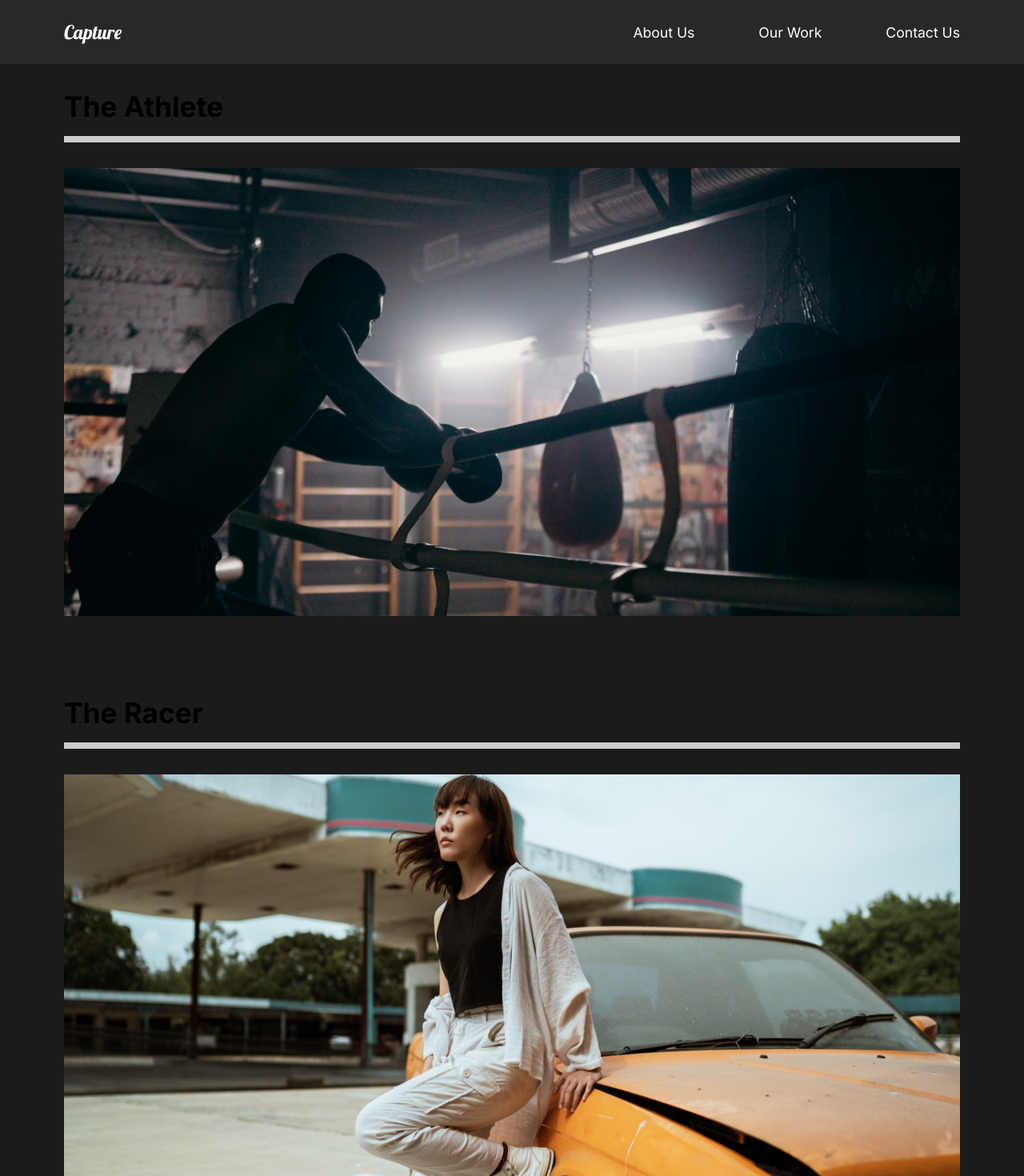
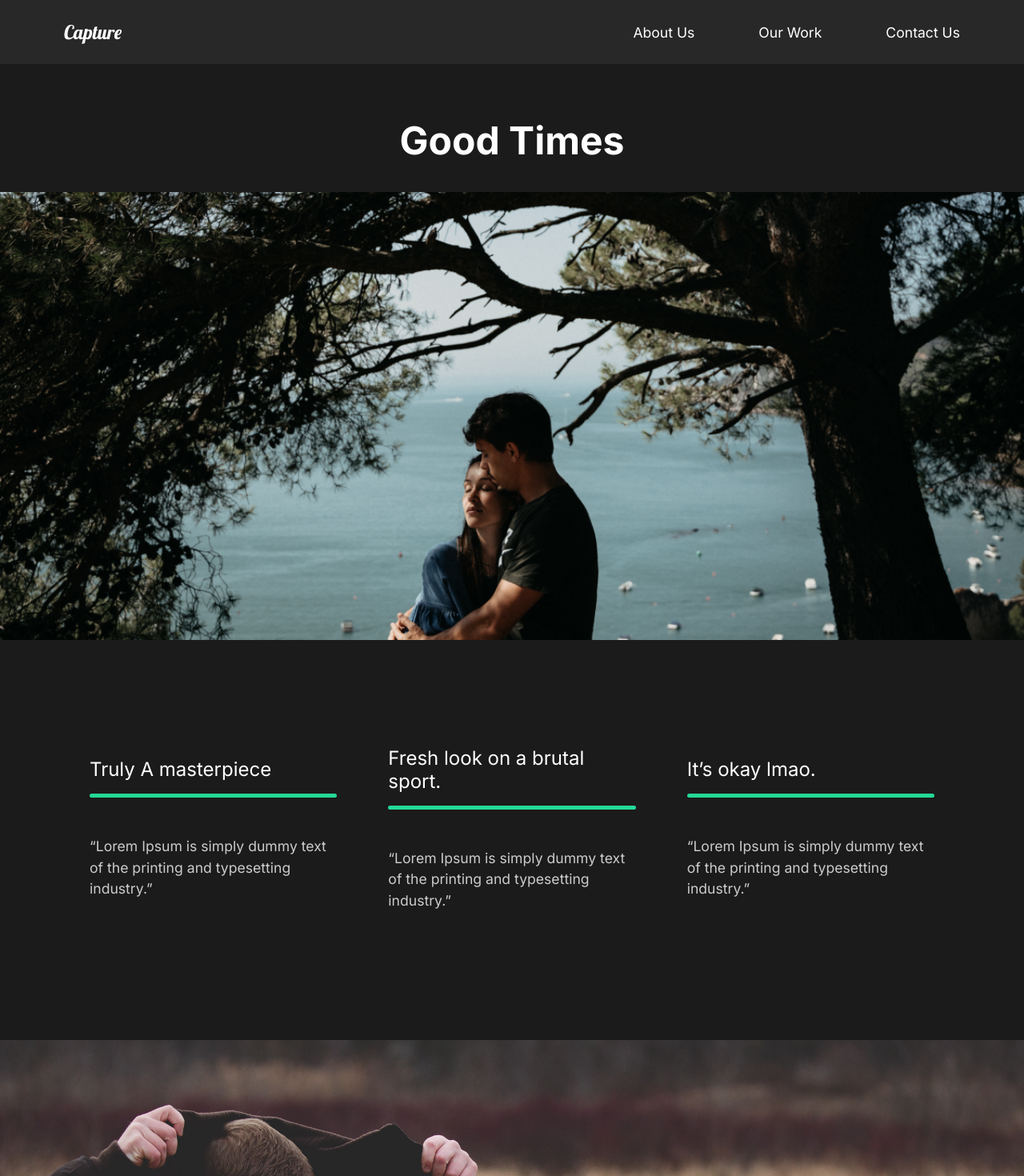
Before and after one commit to mohasin-hossain/film-mania-react, a React (Create React App) app: page /work/good-times in a window 1280 px wide. Shown: the top 1470 px of the page at 80% size. Built offline with nearby package versions, Linux system fonts and the light colour scheme.

Commit message:
Movie Details page

```diff
--- a/src/App.js
+++ b/src/App.js
@@ -5,6 +5,7 @@
 import AboutUs from "./pages/AboutUs";
 import OurWork from "./pages/OurWork";
 import ContactUs from "./pages/ContactUs";
+import MovieDetail from "./pages/MovieDetail";
 // Importing Navigation
 import Nav from "./components/Nav";
 // Router
@@ -19,8 +20,11 @@
         <Route path="/" exact>
           <AboutUs />
         </Route>
-        <Route path="/work">
+        <Route path="/work" exact>
           <OurWork />
+        </Route>
+        <Route path="/work/:id">
+          <MovieDetail />
         </Route>
         <Route path="/contact">
           <ContactUs />
--- /dev/null
+++ b/src/MovieState.js
@@ -0,0 +1,81 @@
+//Import Images
+import athlete from './img/athlete-small.png';
+import goodtimes from './img/goodtimes-small22.png';
+import theracer from './img/theracer-small22.png';
+import athlete2 from './img/athlete2.png';
+import goodtimes2 from './img/good-times2.jpg';
+import theracer2 from './img/the-racer2.jpg';
+
+export const MovieState = () => {
+  return [
+    {
+      title: 'The Athlete',
+      mainImg: athlete,
+      secondaryImg: athlete2,
+      url: '/work/the-athlete',
+      awards: [
+        {
+          title: 'Truly A masterpiece',
+          description:
+            '“Lorem Ipsum is simply dummy text of the printing and typesetting industry.”',
+        },
+        {
+          title: 'Fresh look on a brutal sport.',
+          description:
+            '“Lorem Ipsum is simply dummy text of the printing and typesetting industry.”',
+        },
+        {
+          title: 'It’s okay lmao.',
+          description:
+            '“Lorem Ipsum is simply dummy text of the printing and typesetting industry.”',
+        },
+      ],
+    },
+    {
+      title: 'Good Times',
+      mainImg: goodtimes,
+      url: '/work/good-times',
+      secondaryImg: goodtimes2,
+      awards: [
+        {
+          title: 'Truly A masterpiece',
+          description:
+            '“Lorem Ipsum is simply dummy text of the printing and typesetting industry.”',
+        },
+        {
+          title: 'Fresh look on a brutal sport.',
+          description:
+            '“Lorem Ipsum is simply dummy text of the printing and typesetting industry.”',
+        },
+        {
+          title: 'It’s okay lmao.',
+          description:
+            '“Lorem Ipsum is simply dummy text of the printing and typesetting industry.”',
+        },
+      ],
+    },
+    {
+      title: 'The Racer',
+      mainImg: theracer,
+      url: '/work/the-racer',
+      secondaryImg: theracer2,
+      awards: [
+        {
+          title: 'Truly A masterpiece',
+          description:
+            '“Lorem Ipsum is simply dummy text of the printing and typesetting industry.”',
+        },
+        {
+          title: 'Fresh look on a brutal sport.',
+          description:
+            '“Lorem Ipsum is simply dummy text of the printing and typesetting industry.”',
+        },
+        {
+          title: 'It’s okay lmao.',
+          description:
+            '“Lorem Ipsum is simply dummy text of the printing and typesetting industry.”',
+        },
+      ],
+    },
+  ];
+};
--- /dev/null
+++ b/src/pages/MovieDetail.js
@@ -0,0 +1,109 @@
+import React, { useState, useEffect } from "react";
+import { useHistory } from "react-router-dom";
+import { MovieState } from "../MovieState";
+import styled from "styled-components";
+
+const MovieDetail = () => {
+  const history = useHistory();
+  const url = history.location.pathname;
+  const [movies, setMovies] = useState(MovieState());
+  const [movie, setMovie] = useState(null);
+
+  useEffect(() => {
+    const currentMovie = movies.filter((movie) => movie.url === url);
+    setMovie(currentMovie[0]);
+  }, [movies, url]);
+
+  return (
+    <>
+      {movie && (
+        <Details>
+          <HeadLine>
+            <h2>{movie.title}</h2>
+            <img src={movie.mainImg} alt={movie.title} />
+          </HeadLine>
+          <Awards>
+            {movie.awards.map((award) => (
+              <Award
+                title={award.title}
+                description={award.description}
+                key={award.title}
+              />
+            ))}
+          </Awards>
+          <ImageDisplay>
+            <img src={movie.secondaryImg} alt="movie" />
+          </ImageDisplay>
+        </Details>
+      )}
+    </>
+  );
+};
+
+const Details = styled.div`
+  color: white;
+`;
+
+const HeadLine = styled.div`
+  min-height: 90vh;
+  padding-top: 20vh;
+  position: relative;
+  h2 {
+    position: absolute;
+    top: 10%;
+    left: 50%;
+    transform: translate(-50%, -10%);
+  }
+  img {
+    width: 100%;
+    height: 70vh;
+    object-fit: cover;
+  }
+`;
+
+const Awards = styled.div`
+  min-height: 50vh;
+  margin: 3rem 5rem;
+  display: flex;
+  align-items: center;
+  justify-content: space-around;
+`;
+
+const AwardStyle = styled.div`
+  padding: 2rem;
+  h2 {
+    font-size: 2rem;
+  }
+  .line {
+    width: 100%;
+    background: #23d997;
+    height: .3rem;
+    border-radius: 1rem;
+    margin: 1rem 0;
+  }
+  p {
+    padding: 2rem 0rem;
+  }
+`;
+
+const ImageDisplay = styled.div`
+  min-height: 50vh;
+  img {
+    width: 100%;
+    height: 100vh;
+    object-fit: cover;
+  }
+`;
+
+// Award Component
+const Award = ({ title, description }) => {
+  return (
+    <AwardStyle>
+      <h3>{title}</h3>
+      <div className="line"></div>
+      <p>{description}</p>
+    </AwardStyle>
+  );
+};
+
+export default MovieDetail;
--- a/src/pages/OurWork.js
+++ b/src/pages/OurWork.js
@@ -2,8 +2,8 @@
 import styled from "styled-components";
 // Images
 import athlete from "../img/athlete-small.png";
-import theracer from "../img/theracer-small.png";
-import goodtimes from "../img/goodtimes-small.png";
+import theracer from "../img/theracer-small22.png";
+import goodtimes from "../img/goodtimes-small22.png";
 import { Link } from "react-router-dom";
 
 const OurWork = () => {
@@ -12,21 +12,21 @@
       <Movie>
         <h2>The Athlete</h2>
         <div className="line"></div>
-        <Link>
+        <Link to="/work/the-athlete">
           <img src={athlete} alt="Athlete" />
         </Link>
       </Movie>
       <Movie>
         <h2>The Racer</h2>
         <div className="line"></div>
-        <Link>
+        <Link to="/work/the-racer">
           <img src={theracer} alt="Racer" />
         </Link>
       </Movie>
       <Movie>
         <h2>Good Times</h2>
         <div className="line"></div>
-        <Link>
+        <Link to="/work/good-times">
           <img src={goodtimes} alt="Good Times" />
         </Link>
       </Movie>
```
Also changed, not shown: src/img/goodtimes-small22.png (added), src/img/theracer-small22.png (added).
